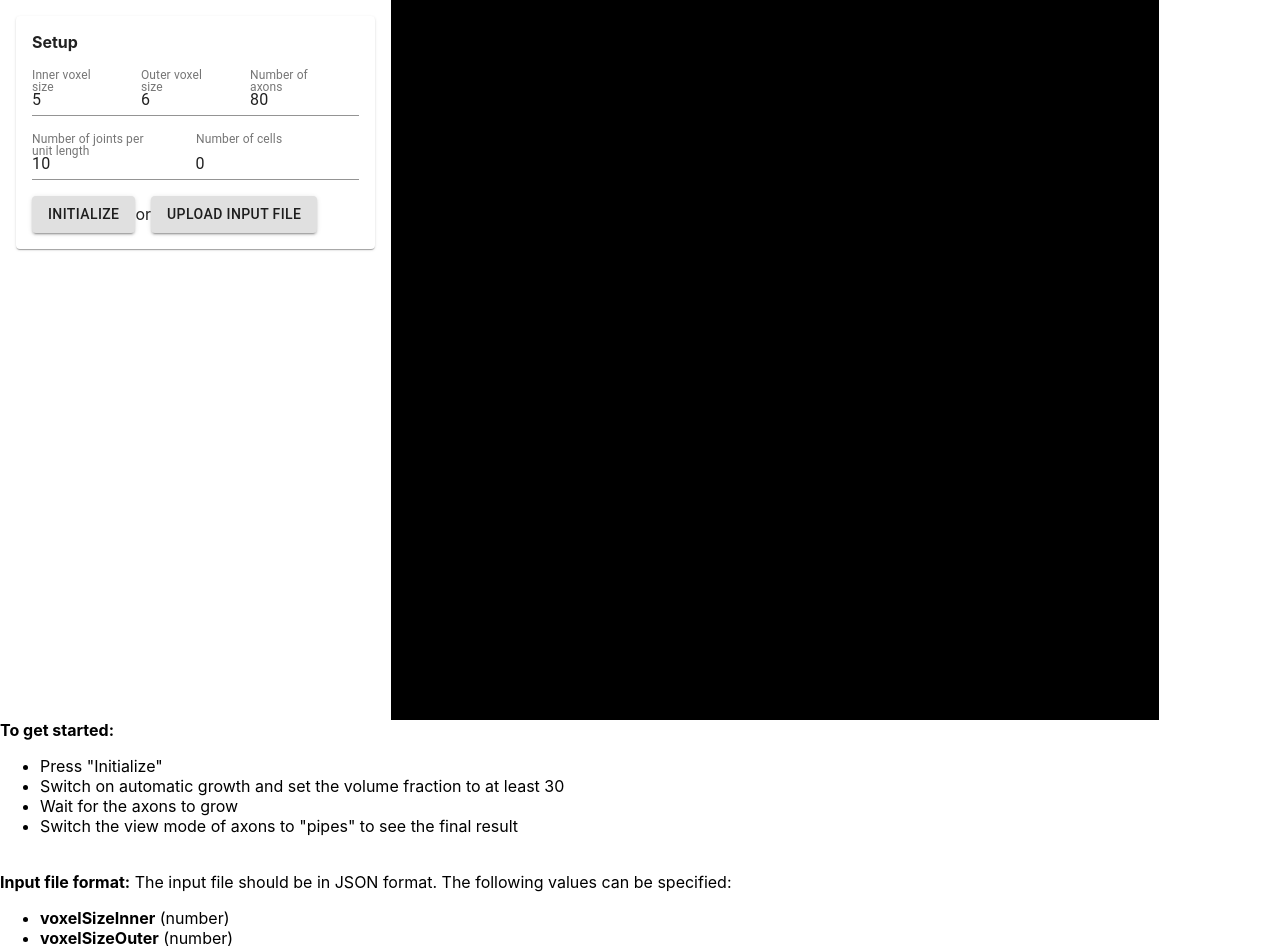
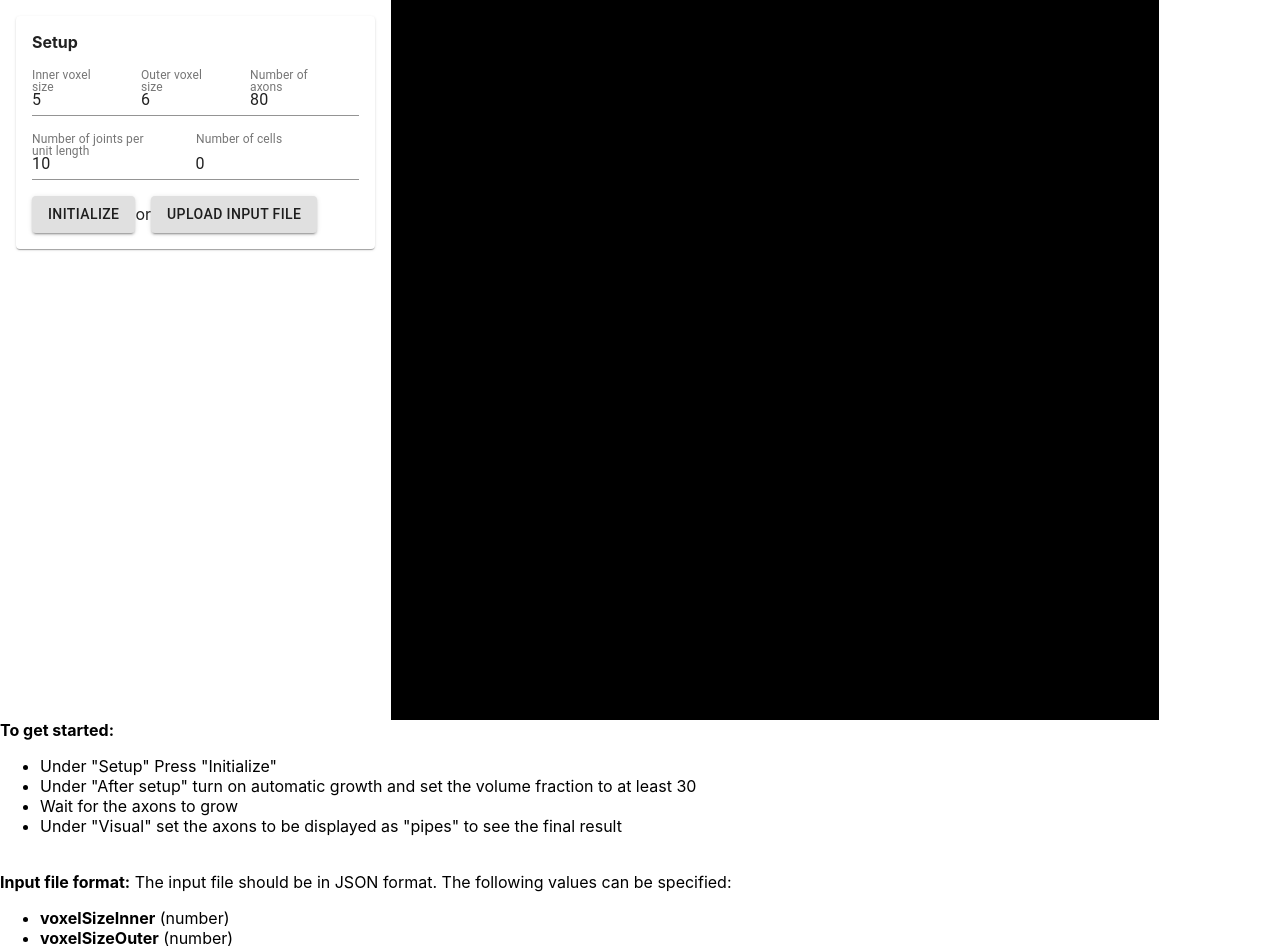
Before and after one commit to MaP-science/WhiteMatterGenerator, a React (Create React App) app: page / in a window 1280 px wide. Shown: the top 949 px of the page. Built offline with nearby package versions, Linux system fonts and the light colour scheme.

Commit message:
to get started

```diff
--- a/src/App.js
+++ b/src/App.js
@@ -432,10 +432,10 @@ export default props => {
             </Grid>
             <b>To get started:</b>
             <ul>
-                <li>Press "Initialize"</li>
-                <li>Switch on automatic growth and set the volume fraction to at least 30</li>
+                <li>Under "Setup" Press "Initialize"</li>
+                <li>Under "After setup" turn on automatic growth and set the volume fraction to at least 30</li>
                 <li>Wait for the axons to grow</li>
-                <li>Switch the view mode of axons to "pipes" to see the final result</li>
+                <li>Under "Visual" set the axons to be displayed as "pipes" to see the final result</li>
             </ul>
             <br />
             <InputFormat />
```
